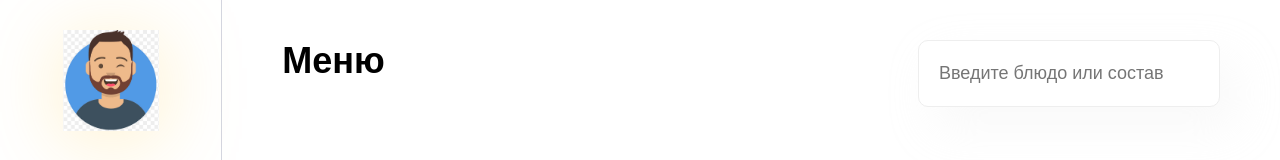
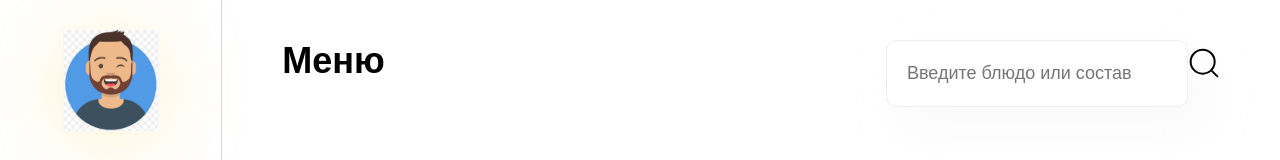
Before and after one commit to 7Hunter7/Pizza_App, a React (Vite) app: page / in a window 1280 px wide. Shown: the top 160 px of the page. Built offline with nearby package versions, Linux system fonts and the light colour scheme.

Commit message:
UPD(Search): added svg search

```diff
--- a/src/components/Search/Search.tsx
+++ b/src/components/Search/Search.tsx
@@ -5,9 +5,18 @@ import type { SearchProps } from './Search.props';
 
 const Search = forwardRef<HTMLInputElement, SearchProps>(function Search({ className, isValid = true, ...props }, ref) {
 	return (
-		<input ref={ref} className={cn(className, styles['search'], {
-			[styles['invalid']]: !isValid,
-		})} {...props}/>
+		<div className={styles['search-wrapper']}>
+			<input ref={ref} className={cn(className, styles['search'], {
+				[styles['invalid']]: !isValid,
+			})} {...props}/>
+			<svg className={styles['search-icon']}
+				xmlns="http://www.w3.org/2000/svg"
+				width="32"
+				height="32"
+				viewBox="0 0 24 24">
+				<path fill="none" stroke="currentColor" stroke-linecap="round" stroke-linejoin="round" stroke-width="1.5" d="M17.5 17.5L22 22m-2-11a9 9 0 1 0-18 0a9 9 0 0 0 18 0" color="currentColor"/>
+			</svg>
+		</div>
 	);
 });
 
```
